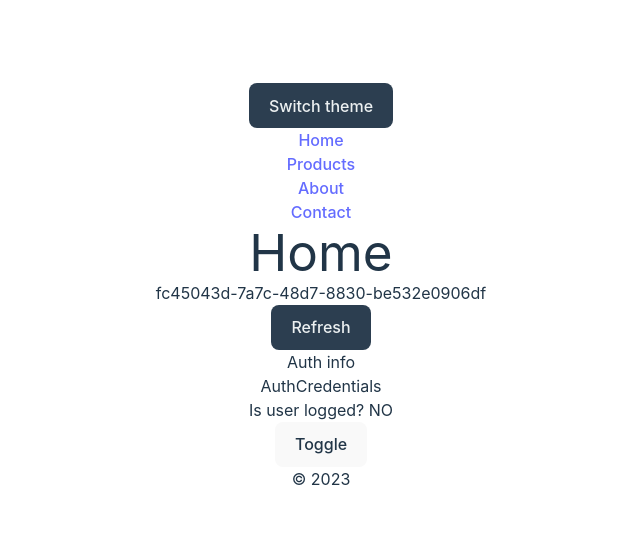
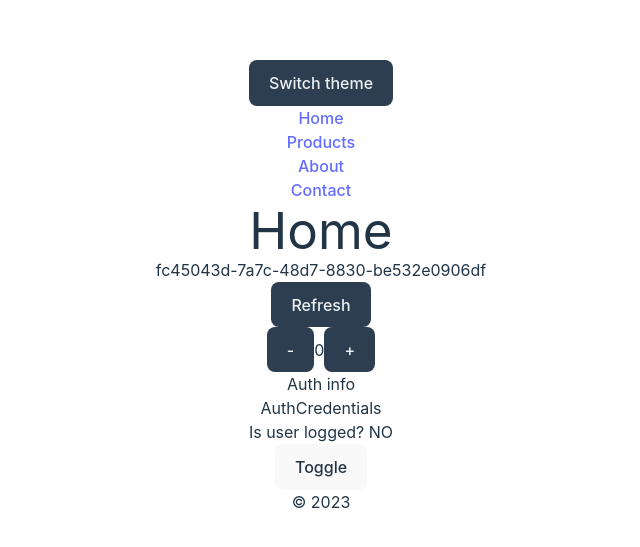
Before and after one commit to patrykomiotek/str3app, a React (Vite) app: page / in a window 1280 px wide. Shown: the part 113-660 px from the top of the page, without its empty margins (319-959 px from the left). Built offline with nearby package versions, Linux system fonts and the light colour scheme.

Commit message:
feat: useReducer

```diff
--- /dev/null
+++ b/src/components/Stepper/Stepper.tsx
@@ -0,0 +1,42 @@
+import { useReducer } from "react";
+import { Button } from "../../ui";
+
+enum ActionType {
+  INCREMENT = "increment",
+  DECREMENT = "decrement",
+}
+
+type State = {
+  count: number;
+};
+
+type Action = {
+  type: ActionType;
+};
+
+const initialState: State = { count: 0 };
+
+const reducer = (state: State, action: Action) => {
+  switch (action.type) {
+    case ActionType.DECREMENT:
+      return { count: state.count - 1 };
+    case ActionType.INCREMENT:
+      return { count: state.count + 1 };
+    default:
+      return state;
+  }
+};
+// action creators
+const increment = () => ({ type: ActionType.INCREMENT });
+const decrement = () => ({ type: ActionType.DECREMENT });
+
+export const Stepper = () => {
+  const [state, dispatch] = useReducer(reducer, initialState);
+  return (
+    <div>
+      <Button label="-" onClick={() => dispatch(decrement())} />
+      {state.count}
+      <Button label="+" onClick={() => dispatch(increment())} />
+    </div>
+  );
+};
--- a/src/pages/HomePage.tsx
+++ b/src/pages/HomePage.tsx
@@ -6,6 +6,7 @@
   AuthContext,
   AuthProvider,
 } from "../components/AuthContext/AuthContext";
+import { Stepper } from "../components/Stepper/Stepper";
 
 export const HomePage = () => {
   return (
@@ -15,6 +16,7 @@
       </Helmet>
       <h1>Home</h1>
       <Generator />
+      <Stepper />
 
       <AuthProvider>
         <AuthInfo />
```
Also changed, not shown: src/components/Stepper/index.ts (added).
